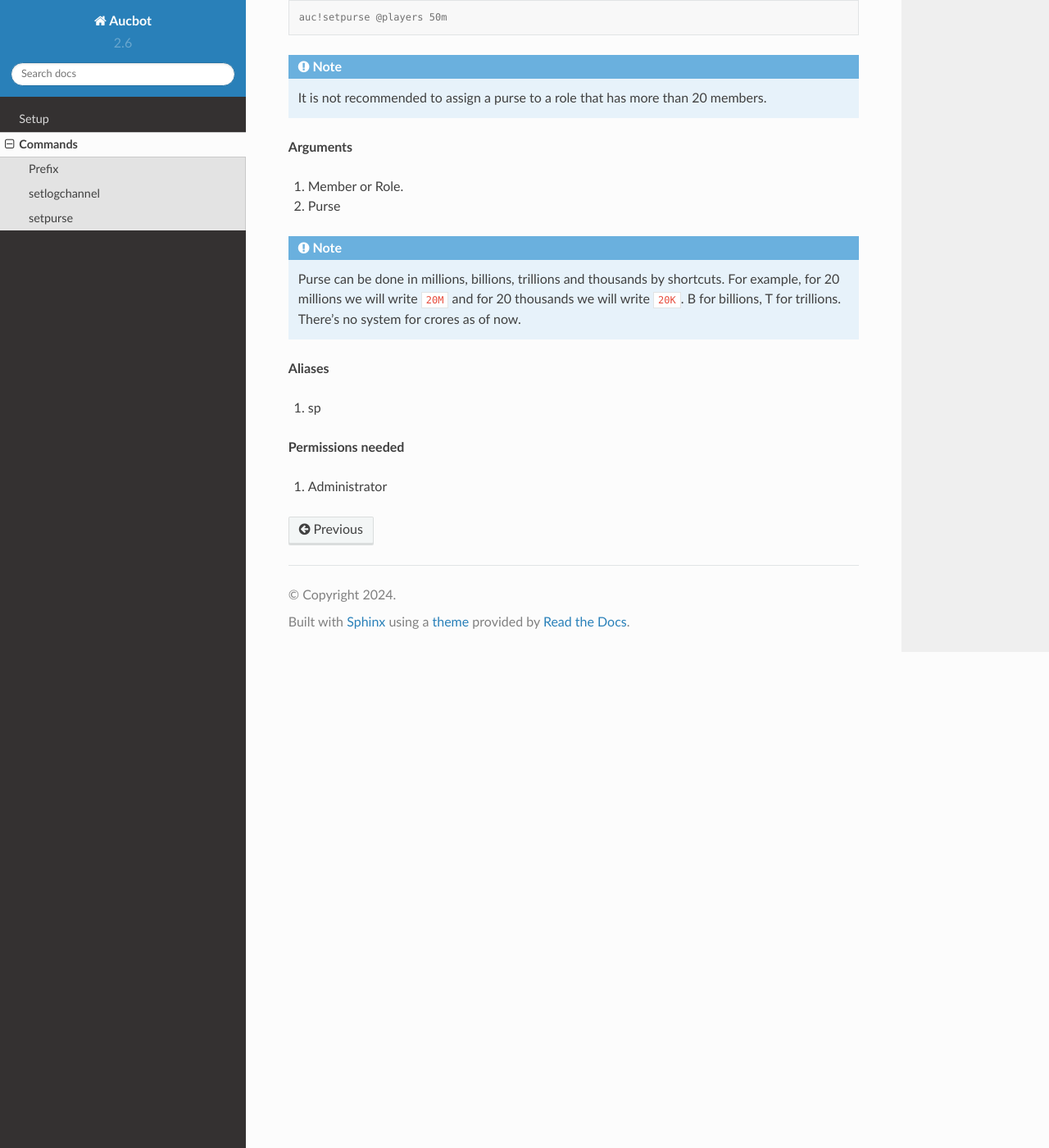
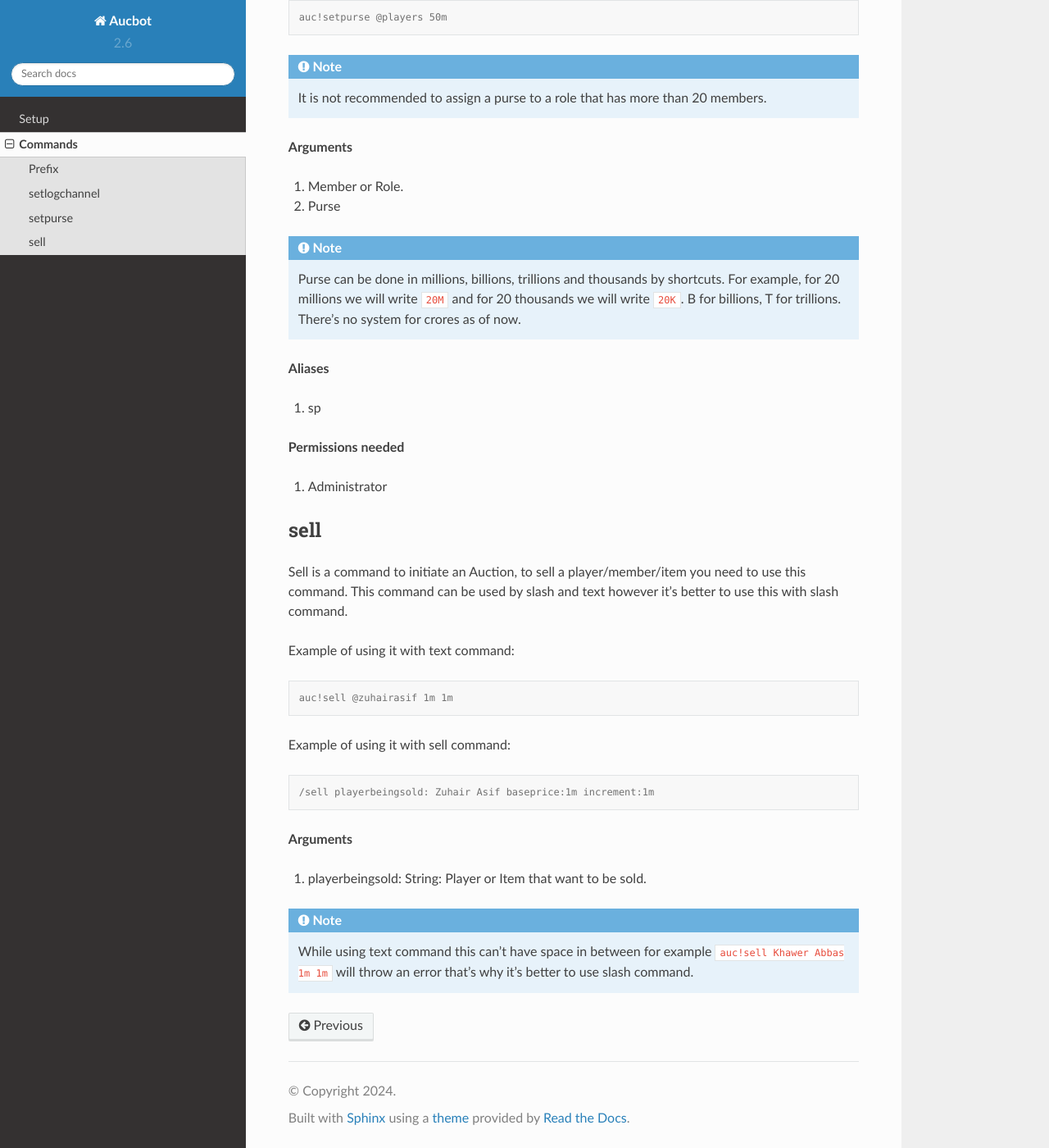
Before and after one commit to KhawerAbbas7/AucbotDocs, a Sphinx documentation site: the page built from docs/source/commands.rst, in a window 1280 px wide and 1400 px high, scrolled down 1347 px. Shown: the whole window at 82% size. Built offline with Sphinx 7.4.7 and the Read the Docs theme 2.0.0, drawn with Linux system fonts in a browser that asks for light colours.

Commit message:
Update commands.rst

```diff
--- a/docs/source/commands.rst
+++ b/docs/source/commands.rst
@@ -83,3 +83,29 @@ Example of setting a Role's purse:
 **Permissions needed**
 
 #. Administrator
+
+
+.. _sell:
+
+sell
+----
+
+Sell is a command to initiate an Auction, to sell a player/member/item you need to use this command. This command can be used by slash and text however it's better to use this with slash command.
+
+Example of using it with text command:
+
+.. code-block:: console
+
+   auc!sell @zuhairasif 1m 1m
+
+Example of using it with sell command:
+
+.. code-block:: console
+
+   /sell playerbeingsold: Zuhair Asif baseprice:1m increment:1m
+
+**Arguments**
+
+#. playerbeingsold: String: Player or Item that want to be sold.
+
+.. NOTE:: While using text command this can't have space in between for example ``auc!sell Khawer Abbas 1m 1m`` will throw an error that's why it's better to use slash command.
```
